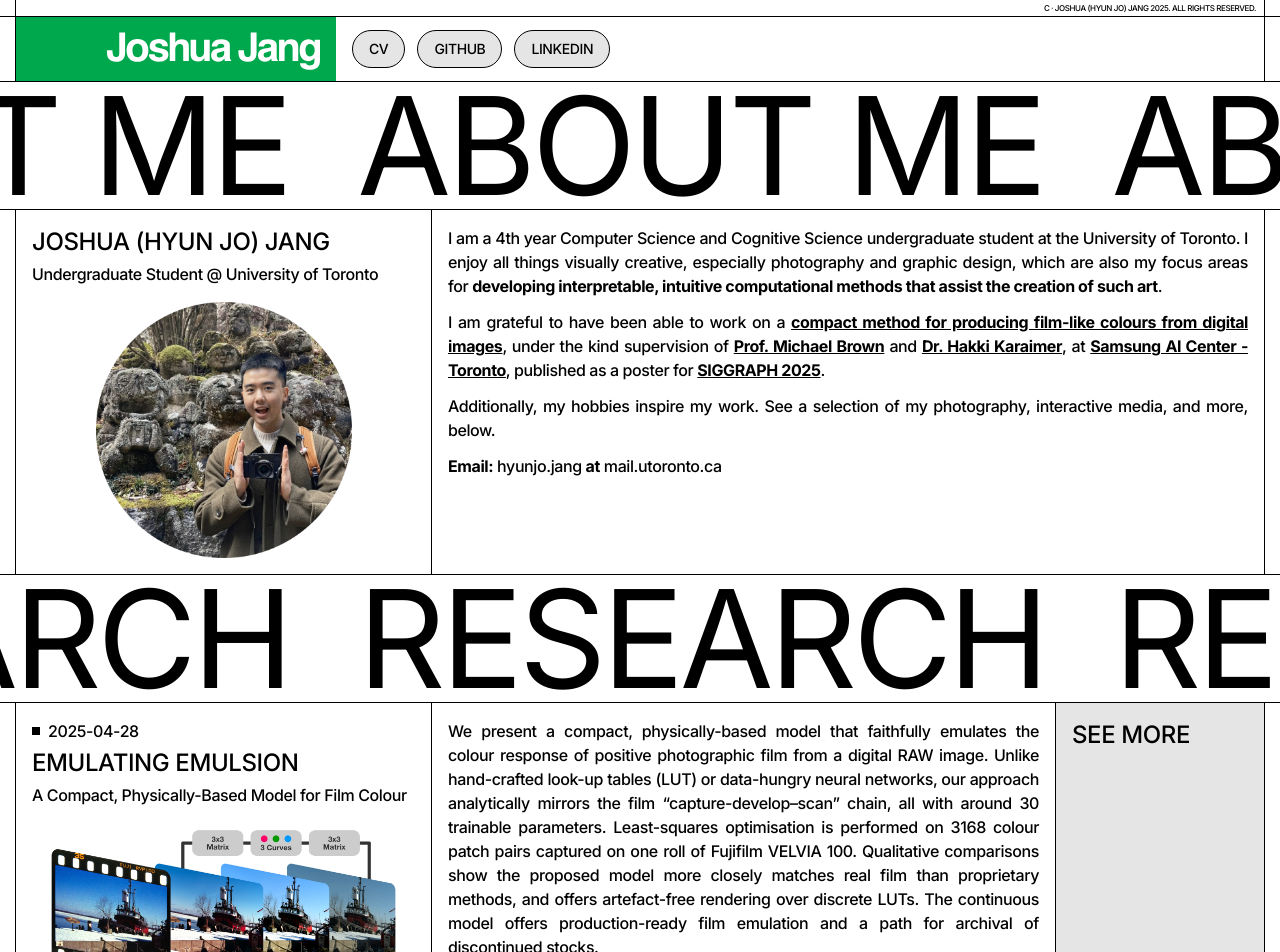
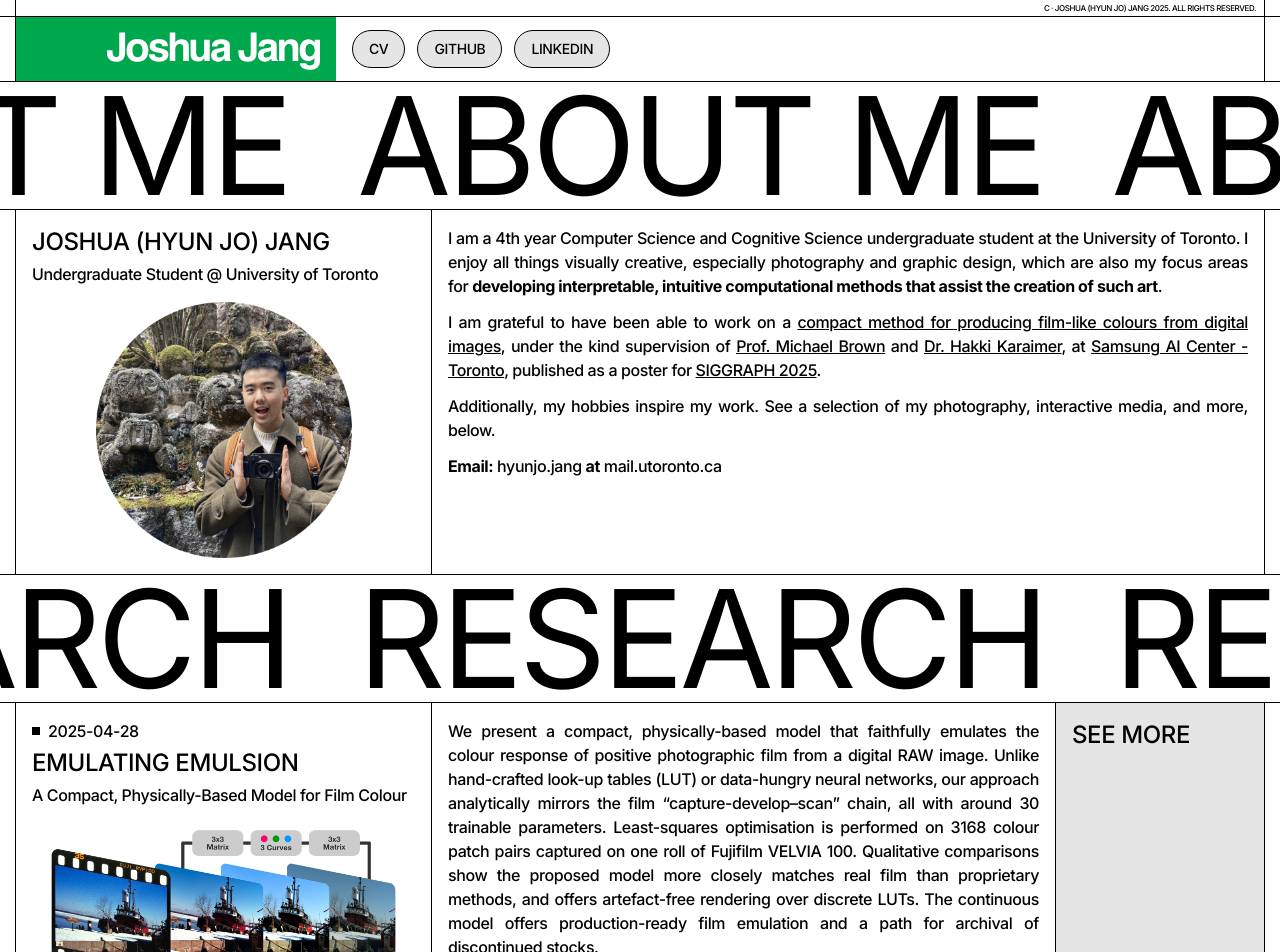
Before and after one commit to musicofmusix/musicofmusix.github.io, a Jekyll site: the page built from index.html, in a window 1280 px wide. Shown: the top 952 px of the page. Built offline with Jekyll 4.4.1, drawn with Linux system fonts in a browser that asks for light colours.

Commit message:
Change hyperlink styling

```diff
--- a/assets/css/styles.css
+++ b/assets/css/styles.css
@@ -23,7 +23,6 @@
 
 .markdown a {
   text-decoration: underline;
-  font-weight: 700;
 }
 
 .markdown a:hover {
--- a/assets/css/styles_tailwind.css
+++ b/assets/css/styles_tailwind.css
@@ -632,7 +632,6 @@
 }
 .markdown a {
   text-decoration: underline;
-  font-weight: 700;
 }
 .markdown a:hover {
   background-color: black;
```
